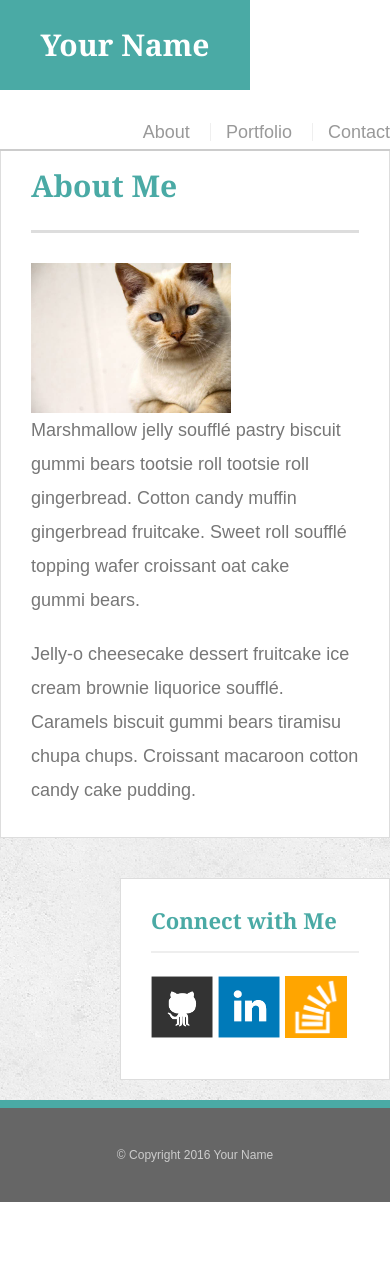
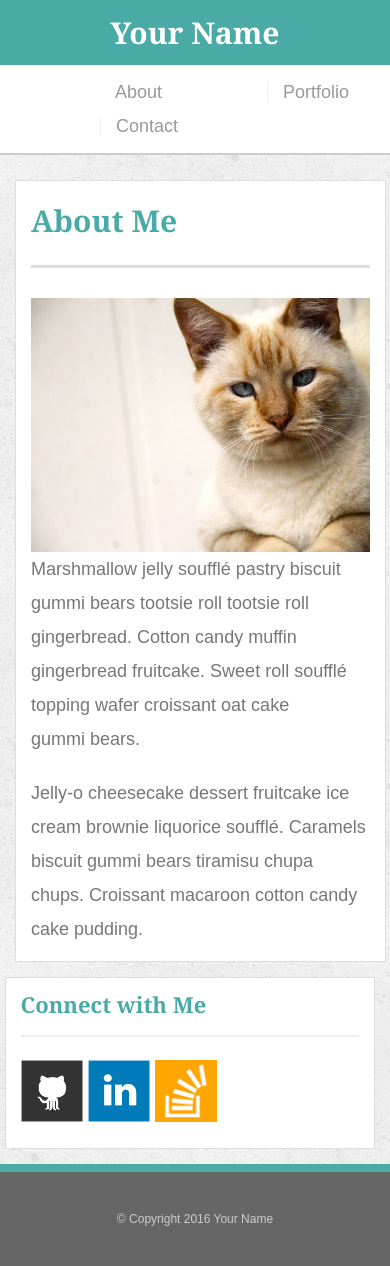
Before and after one commit to angrbrd/Responsive-Portfolio, a PHP site: page / in a window 390 px wide. Before the commit the page ends 1202 px from the top, so only its background shows below. Run offline with PHP 8.4, Linux system fonts and the light colour scheme.

Commit message:
Adding responsive changes
Modifying the style.css file in order to add media queries for small,
medium, and large view ports.

```diff
--- a/assets/css/style.css
+++ b/assets/css/style.css
@@ -213,3 +213,139 @@ input[type=submit] {
 	padding: 10px 30px;
 	cursor: pointer;
 }
+/* For mobile phones: */
+@media only screen and (max-width: 640px) {
+	#masthead {
+		position: static;
+		margin: 0 0 10px 0;
+	}
+	#logo {
+		width: 100%;
+		height: 65px;
+		line-height: 65px;
+		padding-bottom: 50px;
+	}
+	nav {
+		width: 100%;
+		margin: 10px 0 10px 0;
+	}
+	nav a {
+		margin-left: 100px;
+		display: inline-block;
+	}
+	#main-container {
+		padding-top: 0px;
+	}
+	.main-section {
+		padding: 15px;
+		width: 95%;
+		margin: 15px 15px 15px 15px;
+	}
+	.auth-image {
+		width: 100%;
+		height: auto;
+		margin-top: 10px;
+		float: left;
+		margin-right: 25px;
+	}
+	.sidebar {
+		padding: 15px;
+		max-width: 95%;
+		margin: 0px 15px 15px 15px;
+	}
+	.work {
+		width: 100%;
+		margin: 15px 15px 15px 15px;
+	}
+	.work img {
+		width: 95%;
+	}
+	.work h3 {
+		width: 95%;
+	}
+}
+/* For tablets: */
+@media only screen and (min-width: 641px) and (max-width: 768px) {
+	#logo {
+		margin: 0 0 0 20px;
+	}
+	nav {
+		margin-top: 30px;
+	}
+	nav a {
+		margin: 0 25px 0 0;
+		display: inline-block;
+	}
+	#main-container {
+		padding-top: 100px;
+	}
+	.main-section {
+		max-width: 95%;
+		padding: 15px;
+		margin: 15px 15px 15px 20px;
+	}
+	.auth-image {
+		width: 50%;
+		height: auto;
+		margin-top: 10px;
+		float: left;
+		margin-right: 25px;
+	}
+	.sidebar {
+		padding: 15px;
+		max-width: 95%;
+		margin: 0px 20px 15px 15px;
+	}
+	.work {
+		margin: 15px 15px 15px 35px;
+	}
+	.work img {
+		width: 100%;
+	}
+	.work h3 {
+		width: 100%;
+	}
+}
+/* For desktop: */
+@media only screen and (min-width: 769px) and (max-width: 980px) {
+	#logo {
+		margin: 0 0 0 100px;
+	}
+	nav {
+		margin: 30px 50px 0 0;
+	}
+	nav a {
+		margin: 0 20px 0 0;
+		display: inline-block;
+	}
+	#main-container {
+		padding-top: 100px;
+	}
+	.main-section {
+		max-width: 50%;
+		padding: 30px;
+		margin: 15px 15px 15px 100px;
+	}
+	.auth-image {
+		width: 100%;
+		height: auto;
+		margin-top: 10px;
+		float: left;
+		margin-right: 25px;
+	}
+	.sidebar {
+		padding: 30px 30px 30px 40px;
+		max-width: 30%;
+		margin: 15px 60px 0px 0px;
+	}
+	.work {
+		width: 400px;
+		margin: 10px 10px 10px 10px;
+	}
+	.work img {
+		width: 100%;
+	}
+	.work h3 {
+		width: 100%;
+	}
+}
--- a/contact.html
+++ b/contact.html
@@ -1,7 +1,8 @@
-<!doctype html>
+<!DOCTYPE html>
 <html>
 <head>
 	<meta charset="UTF-8">
+	<meta name="viewport" content="width=device-width, initial-scale=1.0">
 	<title>Contact | Your Name</title>
 	<link rel="stylesheet" type="text/css" href="assets/css/reset.css">
 	<link rel="stylesheet" type="text/css" href="assets/css/style.css">
--- a/index.html
+++ b/index.html
@@ -1,7 +1,8 @@
-<!doctype html>
+<!DOCTYPE html>
 <html>
 <head>
 	<meta charset="UTF-8">
+	<meta name="viewport" content="width=device-width, initial-scale=1.0">
 	<title>About | Your Name</title>
 	<link rel="stylesheet" type="text/css" href="assets/css/reset.css">
 	<link rel="stylesheet" type="text/css" href="assets/css/style.css">
--- a/portfolio.html
+++ b/portfolio.html
@@ -1,7 +1,8 @@
-<!doctype html>
+<!DOCTYPE html>
 <html>
 <head>
 	<meta charset="UTF-8">
+	<meta name="viewport" content="width=device-width, initial-scale=1.0">
 	<title>Portfolio | Your Name</title>
 	<link rel="stylesheet" type="text/css" href="assets/css/reset.css">
 	<link rel="stylesheet" type="text/css" href="assets/css/style.css">
```
